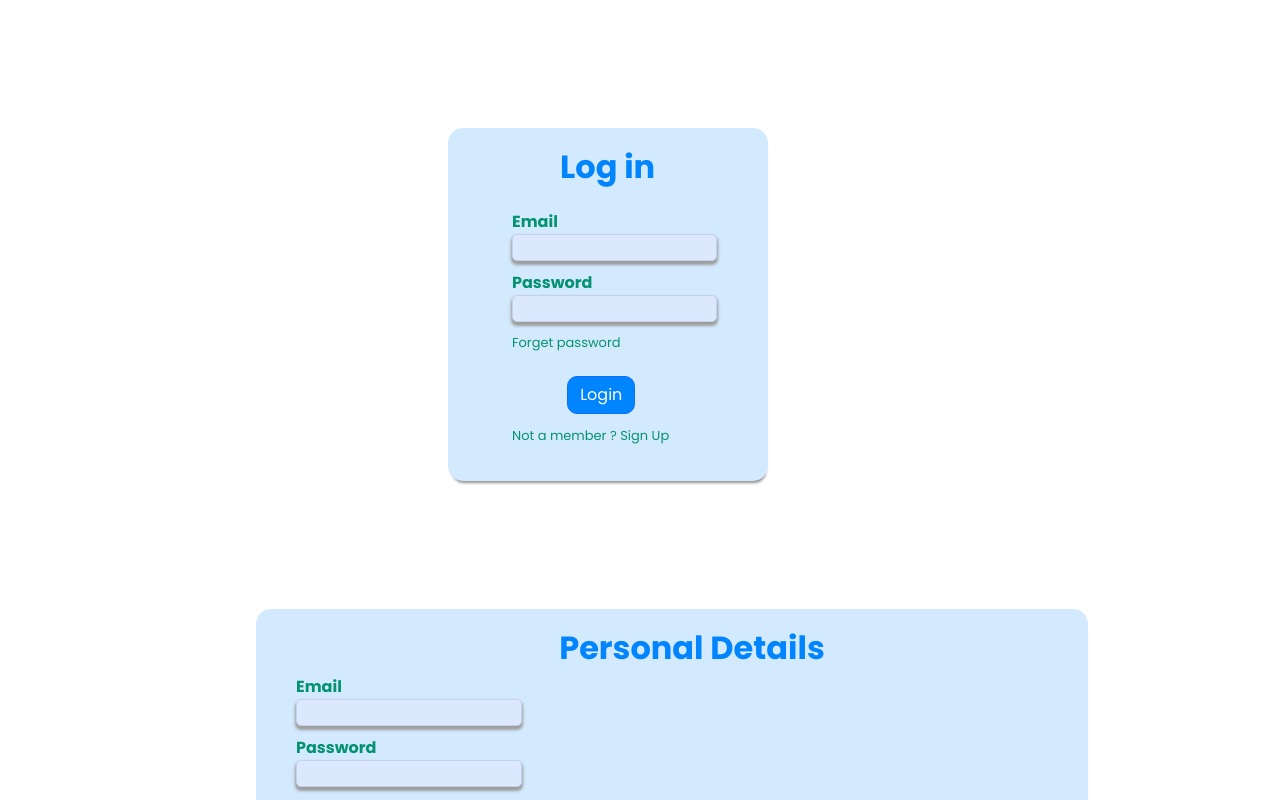
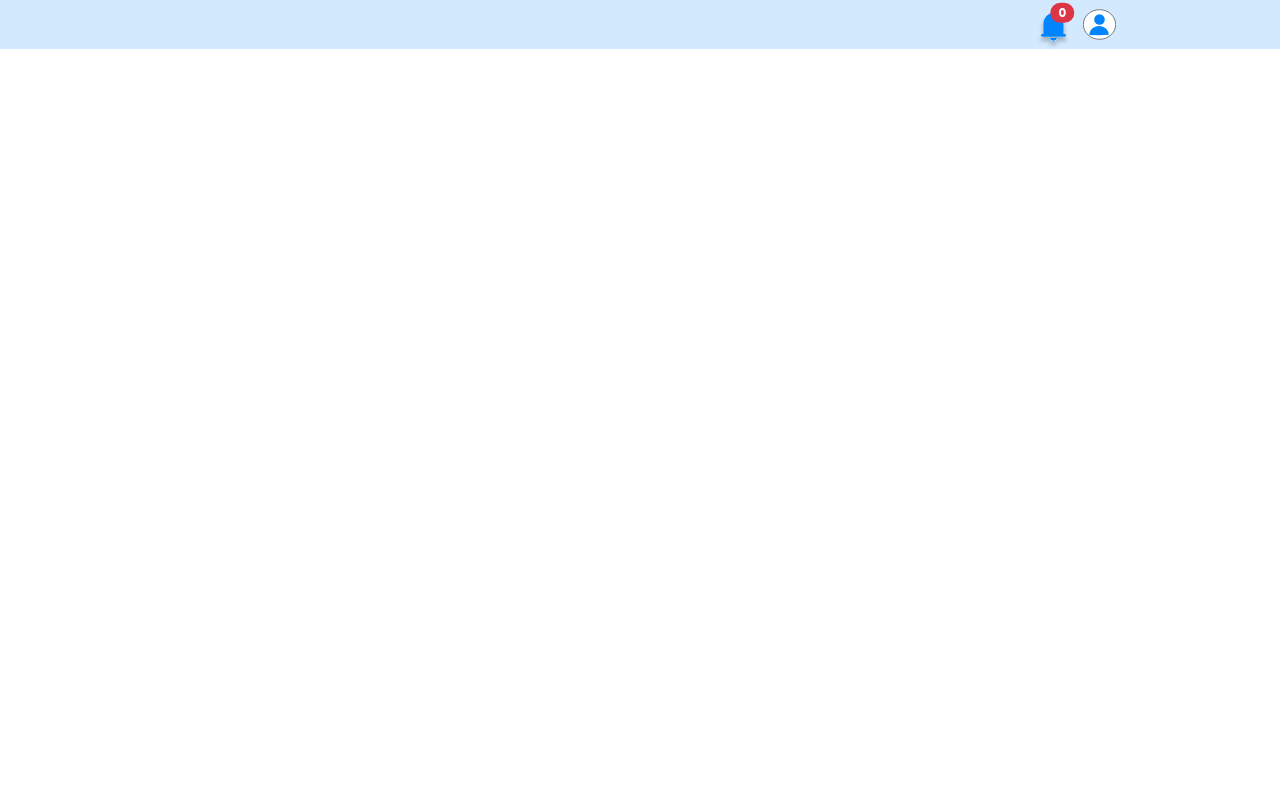
Before and after one commit to isuruij/TaxComputationSystem-FrontEnd, a React (Vite) app: page / in a window 1280 px wide. Shown: the top 800 px of the page. Built offline with nearby package versions, Linux system fonts and the light colour scheme.

Commit message:
adde header

```diff
--- a/src/App.jsx
+++ b/src/App.jsx
@@ -17,10 +17,10 @@ function App() {
 
   return (
     <>
-     <Loginform />
+     {/* <Loginform />
      <PersonalDetails />
      <Sidenavbar/>
-     <Incomedetails/>
+     <Incomedetails/> */}
      <Header/>
     </>
   );
--- a/src/components/Header.jsx
+++ b/src/components/Header.jsx
@@ -1,34 +1,19 @@
-import React from 'react'
+import React from "react";
+import Notification from "../assets/Notification.svg";
+import Profile from "../assets/Profile.svg";
 
 function Header() {
   return (
-    <div>
-      <nav class="navbar navbar-expand-lg navbar-light bg-light">
-  <a class="navbar-brand" href="#">Navbar</a>
-  <button class="navbar-toggler" type="button" data-toggle="collapse" data-target="#navbarTogglerDemo02" aria-controls="navbarTogglerDemo02" aria-expanded="false" aria-label="Toggle navigation">
-    <span class="navbar-toggler-icon"></span>
-  </button>
+    <div style={{ backgroundColor: "#D3E9FE", display: "flex"}}>
 
-  <div class="collapse navbar-collapse" id="navbarTogglerDemo02">
-    <ul class="navbar-nav mr-auto mt-2 mt-lg-0">
-      <li class="nav-item active">
-        <a class="nav-link" href="#">Home <span class="sr-only">(current)</span></a>
-      </li>
-      <li class="nav-item">
-        <a class="nav-link" href="#">Link</a>
-      </li>
-      <li class="nav-item">
-        <a class="nav-link disabled" href="#">Disabled</a>
-      </li>
-    </ul>
-    <form class="form-inline my-2 my-lg-0">
-      <input class="form-control mr-sm-2" type="search" placeholder="Search"/>
-      <button class="btn btn-outline-success my-2 my-sm-0" type="submit">Search</button>
-    </form>
-  </div>
-</nav>
+      <img style={{marginLeft:"81%",paddingTop:"1%",paddingRight:"1%"}} src={Notification} alt="Notification" />
+      <span style={{marginLeft:"83%",marginTop:"1%"}} className="position-absolute translate-middle badge rounded-pill bg-danger">
+        0
+        <span className="visually-hidden">unread messages</span>
+      </span>
+      <img src={Profile} alt="Profile" />
     </div>
-  )
+  );
 }
 
-export default Header
+export default Header;
```
Also changed, not shown: src/assets/Notification.svg (added), src/assets/Profile.svg (added).
